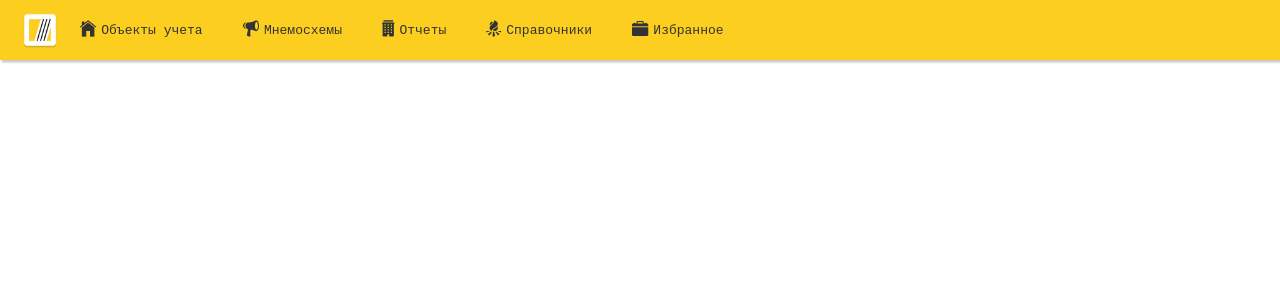
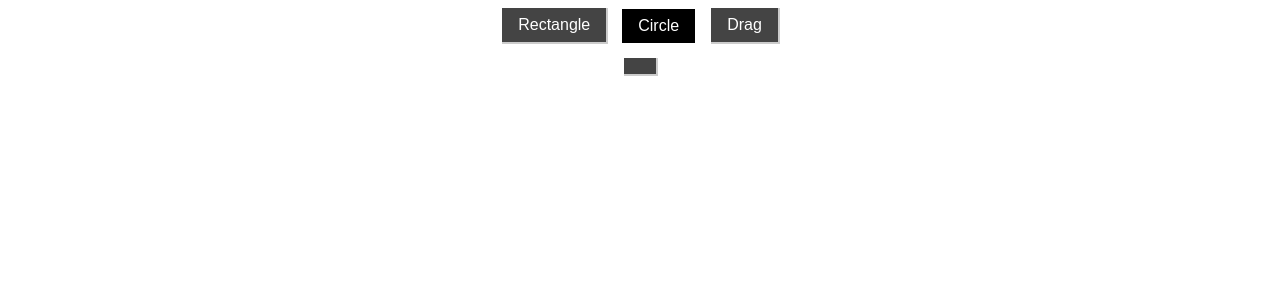
Before and after one commit to gallout/svgEditor, a React (Create React App) app: page /portfolio in a window 1280 px wide. Shown: the top 300 px of the page. Built offline with nearby package versions, Linux system fonts and the light colour scheme.

Commit message:
integration svgEditor

```diff
--- a/package.json
+++ b/package.json
@@ -6,6 +6,7 @@
     "@testing-library/jest-dom": "^4.2.4",
     "@testing-library/react": "^9.3.2",
     "@testing-library/user-event": "^7.1.2",
+    "classnames": "^2.2.6",
     "node-sass": "^4.13.0",
     "react": "^16.12.0",
     "react-dom": "^16.12.0",
--- a/src/App.js
+++ b/src/App.js
@@ -1,63 +1,64 @@
-import React from 'react';
-import { Router } from '@reach/router';
-import './App.css';
-import SvgEditor from './SvgEditor';
-import About from './pages/About.jsx';
-import Contact from './pages/Contact.jsx'
-import Blog from './pages/Blog.jsx'
-import Home from './pages/Home.jsx'
-import Portfolio from './pages/Portfolio.jsx'
-import ResponsiveNavigation from './components/ResponsiveNavigation.jsx';
-import siblogo from './images/siblogo.png'
-import logo from './images/three-line.png'
+import React from "react";
+import { Router } from "@reach/router";
+import "./App.css";
+import SvgEditor from "./SvgEditor";
+import About from "./pages/About.jsx";
+import Contact from "./pages/Contact.jsx";
+import Blog from "./pages/Blog.jsx";
+import Home from "./pages/Home.jsx";
+import Portfolio from "./pages/Portfolio.jsx";
+import ResponsiveNavigation from "./components/ResponsiveNavigation.jsx";
+import siblogo from "./images/siblogo.png";
+import logo from "./images/three-line.png";
+import Editor from "./components/Editor.jsx";
 
 function App() {
-
   const navLinks = [
     {
-      text: 'Объекты учета',
-      path: '/',
-      icon: 'ion-ios-home'
+      text: "Объекты учета",
+      path: "/",
+      icon: "ion-ios-home"
     },
     {
-      text: 'Мнемосхемы',
-      path: '/contact',
-      icon: 'ion-ios-megaphone'
+      text: "Мнемосхемы",
+      path: "/contact",
+      icon: "ion-ios-megaphone"
     },
     {
-      text: 'Отчеты',
-      path: '/about',
-      icon: 'ion-ios-business'
+      text: "Отчеты",
+      path: "/about",
+      icon: "ion-ios-business"
     },
     {
-      text: 'Справочники',
-      path: '/blog',
-      icon: 'ion-ios-bonfire'
+      text: "Справочники",
+      path: "/blog",
+      icon: "ion-ios-bonfire"
     },
     {
-      text: 'Избранное',
-      path: '/portfolio',
-      icon: 'ion-ios-briefcase'
-    },
-  ]
+      text: "Избранное",
+      path: "/portfolio",
+      icon: "ion-ios-briefcase"
+    }
+  ];
 
   return (
     <div className="App">
-      <ResponsiveNavigation
+      {/*<ResponsiveNavigation
         navLinks = {navLinks}
         logo = {logo}
         siblogo = {siblogo}
         background = "#FBCE20"
         hoverBackground = "white"
         linkColor = "#333"
-      />
-      <Router>
+      />*/}
+      <Editor />
+      {/*<Router>
         <Contact path="/contact" />
         <Home path="/" />
         <Portfolio path="/portfolio" />
         <Blog path="/blog" />
         <About path="/about" />
-      </Router>
+      </Router> */}
     </div>
   );
 }
--- a/src/assets/scss/base.scss
+++ b/src/assets/scss/base.scss
@@ -1,2 +1,3 @@
-@import './toolbar.scss';
-@import url('https://unpkg.com/ionicons@4.2.2/dist/css/ionicons.min.css');
+@import "./toolbar.scss";
+@import url("https://unpkg.com/ionicons@4.2.2/dist/css/ionicons.min.css");
+@import "./editor.scss";
--- /dev/null
+++ b/src/assets/scss/editor.scss
@@ -0,0 +1,48 @@
+.canvas {
+  width: 100%;
+  height: 100%;
+  padding: 0;
+  display: flex;
+  flex-direction: column;
+  align-items: center;
+  justify-content: center;
+}
+
+.canvas svg {
+  width: 500px;
+  height: 300px;
+  background: #fff;
+}
+
+.canvas button {
+  background: #444;
+  border-radius: 0;
+  color: white;
+  font-size: 1rem;
+  border: 0;
+  margin: 0.5rem;
+  padding: 0.5rem 1rem;
+  box-shadow: 1px 1px 0 1px rgba(0, 0, 0, 0.2);
+  outline: 0;
+}
+
+.canvas button.active {
+  background: black;
+  box-shadow: none;
+  position: relative;
+  top: 1px;
+}
+
+.canvas svg.tool--circ,
+.canvas svg.tool--rect {
+  cursor: crosshair;
+}
+
+.canvas svg.tool--drag {
+  cursor: default;
+}
+
+.canvas svg *:hover {
+  stroke: dodgerblue;
+  stroke-width: 2px;
+}
--- a/src/assets/scss/toolbar.scss
+++ b/src/assets/scss/toolbar.scss
@@ -62,10 +62,10 @@ nav.responsive-toolbar {
       cursor: pointer;
     }
     div[class*="siblogo-mobile"] {
-            display: block
+      display: block;
     }
     div[class*="siblogo-web"] {
-            display: none
+      display: none;
     }
     ul {
       height: 100%;
@@ -85,7 +85,7 @@ nav.responsive-toolbar {
         position: fixed;
         left: 9px;
         top: 10px;
-                display: block
+        display: block;
       }
 
       li {
--- /dev/null
+++ b/src/components/Editor.jsx
@@ -0,0 +1,311 @@
+import React from "react";
+import classNames from "classnames";
+
+class Editor extends React.Component {
+  svgRef = React.createRef();
+
+  state = {
+    tool: "circ",
+    rectMove: null,
+    rectObject: null,
+    circObject: null,
+    dragStart: null,
+    objects: []
+  };
+
+  componentDidMount() {
+    try {
+      this.setState(JSON.parse(localStorage.getItem("canvas")));
+    } catch (err) {
+      console.warn("Failed to restore state", err);
+    }
+  }
+
+  componentDidUpdate() {
+    localStorage.setItem("canvas", JSON.stringify(this.state));
+  }
+
+  getCoords({ clientX, clientY }) {
+    const { top, left } = this.svgRef.current.getBoundingClientRect();
+    return { x: clientX - left, y: clientY - top };
+  }
+
+  handleSelectTool(tool) {
+    this.setState({ tool });
+  }
+
+  handleMouseDownObj(obj, e) {
+    const { tool } = this.state;
+    if (tool === "drag") {
+      this.setState({
+        rectMove: obj.id,
+        dragStart: {
+          x: e.clientX,
+          y: e.clientY
+        }
+      });
+    }
+  }
+
+  handleMouseUpObj(obj, e) {
+    this.setState({ rectMove: null });
+  }
+
+  handleMouseDown(e) {
+    const { shiftKey } = e;
+    const { x: xStart, y: yStart } = this.getCoords(e);
+
+    if (this.state.tool === "rect") {
+      this.setState(s => {
+        const obj = {
+          id: Date.now(),
+          type: "rect",
+          bg:
+            "rgb(" +
+            [
+              Math.round(Math.random() * 255),
+              Math.round(Math.random() * 255),
+              Math.round(Math.random() * 255)
+            ] +
+            ")",
+          xStart,
+          yStart,
+          xEnd: xStart,
+          yEnd: yStart,
+          locked: shiftKey
+        };
+        return {
+          objects: [...s.objects, obj],
+          rectObject: obj.id
+        };
+      });
+    }
+
+    if (this.state.tool === "circ") {
+      this.setState(s => {
+        const obj = {
+          id: Date.now(),
+          type: "circ",
+          bg:
+            "rgb(" +
+            [
+              Math.round(Math.random() * 255),
+              Math.round(Math.random() * 255),
+              Math.round(Math.random() * 255)
+            ] +
+            ")",
+          xStart,
+          yStart,
+          xEnd: xStart,
+          yEnd: yStart,
+          locked: shiftKey
+        };
+        return {
+          objects: [...s.objects, obj],
+          circObject: obj.id
+        };
+      });
+    }
+  }
+
+  handleMouseMove(e) {
+    const { rectObject, circObject, rectMove, dragStart } = this.state;
+    if (rectObject) {
+      const index = this.state.objects.findIndex(o => o.id === rectObject);
+      const { x: xEnd, y: yEnd } = this.getCoords(e);
+      const obj = {
+        ...this.state.objects[index],
+        xEnd,
+        yEnd,
+        locked: e.shiftKey
+      };
+
+      this.setState({
+        objects: [
+          ...this.state.objects.slice(0, index),
+          obj,
+          ...this.state.objects.slice(index + 1)
+        ]
+      });
+    }
+
+    if (circObject) {
+      const index = this.state.objects.findIndex(o => o.id === circObject);
+      const { x: xEnd, y: yEnd } = this.getCoords(e);
+      const obj = {
+        ...this.state.objects[index],
+        xEnd,
+        yEnd,
+        locked: e.shiftKey
+      };
+
+      this.setState({
+        objects: [
+          ...this.state.objects.slice(0, index),
+          obj,
+          ...this.state.objects.slice(index + 1)
+        ]
+      });
+    }
+
+    if (rectMove && dragStart) {
+      const index = this.state.objects.findIndex(o => o.id === rectMove);
+      const { x: xDragStart, y: yDragStart } = dragStart;
+      const { clientX: xDragEnd, clientY: yDragEnd } = e;
+      const xDelta = xDragEnd - xDragStart;
+      const yDelta = yDragEnd - yDragStart;
+      const obj = this.state.objects[index];
+      this.setState({
+        dragStart: {
+          x: xDragEnd,
+          y: yDragEnd
+        },
+        objects: [
+          ...this.state.objects.slice(0, index),
+          {
+            ...obj,
+            xStart: obj.xStart + xDelta,
+            xEnd: obj.xEnd + xDelta,
+            yStart: obj.yStart + yDelta,
+            yEnd: obj.yEnd + yDelta
+          },
+          ...this.state.objects.slice(index + 1)
+        ]
+      });
+    }
+  }
+
+  handleMouseUp(e) {
+    this.setState({
+      rectMove: null,
+      rectObject: null,
+      circObject: null
+    });
+  }
+
+  renderCirc(obj) {
+    let x, y, w, h;
+
+    if (obj.xStart < obj.xEnd) {
+      x = obj.xStart;
+      w = obj.xEnd - obj.xStart;
+    } else {
+      x = obj.xEnd;
+      w = obj.xStart - obj.xEnd;
+    }
+
+    if (obj.yStart < obj.yEnd) {
+      y = obj.yStart;
+      h = obj.yEnd - obj.yStart;
+    } else {
+      y = obj.yEnd;
+      h = obj.yStart - obj.yEnd;
+    }
+
+    const r = Math.min(h / 2, w / 2);
+    const rx = obj.locked ? r : w / 2;
+    const ry = obj.locked ? r : h / 2;
+
+    return (
+      <ellipse
+        key={obj.id}
+        cx={x + rx}
+        cy={y + ry}
+        rx={rx}
+        ry={ry}
+        fill={obj.bg}
+        onMouseDown={this.handleMouseDownObj.bind(this, obj)}
+        onMouseUp={this.handleMouseUpObj.bind(this, obj)}
+      />
+    );
+  }
+
+  renderRect(obj) {
+    let x, y, w, h;
+
+    if (obj.xStart < obj.xEnd) {
+      x = obj.xStart;
+      w = obj.xEnd - obj.xStart;
+    } else {
+      x = obj.xEnd;
+      w = obj.xStart - obj.xEnd;
+    }
+
+    if (obj.yStart < obj.yEnd) {
+      y = obj.yStart;
+      h = obj.yEnd - obj.yStart;
+    } else {
+      y = obj.yEnd;
+      h = obj.yStart - obj.yEnd;
+    }
+
+    const size = Math.min(w, h);
+
+    return (
+      <rect
+        key={obj.id}
+        x={x}
+        y={y}
+        width={obj.locked ? size : w}
+        height={obj.locked ? size : h}
+        fill={obj.bg}
+        onMouseDown={this.handleMouseDownObj.bind(this, obj)}
+        onMouseUp={this.handleMouseUpObj.bind(this, obj)}
+      />
+    );
+  }
+
+  eraseElems() {
+    let svgBlock = this.svgRef.current;
+    svgBlock.innerHTML = "";
+  }
+
+  render() {
+    const { objects, tool } = this.state;
+    return (
+      <div className="canvas">
+        <div className="toolbar">
+          {[
+            ["rect", "Rectangle"],
+            ["circ", "Circle"],
+            ["drag", "Drag"]
+          ].map(t => (
+            <button
+              key={t[0]}
+              onClick={this.handleSelectTool.bind(this, t[0])}
+              className={classNames({ active: tool === t[0] })}
+            >
+              {t[1]}
+            </button>
+          ))}
+        </div>
+        <button
+          onClick={() => {
+            this.eraseElems();
+          }}
+        />
+        <svg
+          onMouseDown={this.handleMouseDown.bind(this)}
+          onMouseUp={this.handleMouseUp.bind(this)}
+          onMouseMove={this.handleMouseMove.bind(this)}
+          className={`tool--${tool}`}
+          ref={this.svgRef}
+        >
+          {objects.map(o => {
+            if (o.type === "rect") {
+              return this.renderRect(o);
+            }
+
+            if (o.type === "circ") {
+              return this.renderCirc(o);
+            }
+
+            return null;
+          })}
+        </svg>
+      </div>
+    );
+  }
+}
+
+export default Editor;
```
Also changed, not shown: 1 other file (tests, documents, lock files or other folders). Lines whose indentation alone changed are shown as unchanged.
